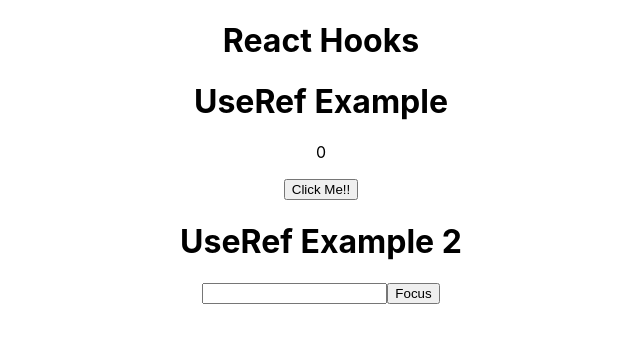
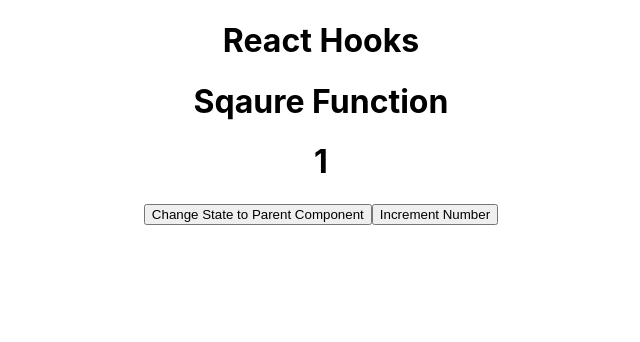
Before and after one commit to alok7023/ReactHooks, a React (Create React App) app: page / in a window 1280 px wide. Shown: the top 342 px of the page, without its empty margins (319-959 px from the left). Built offline with nearby package versions, Linux system fonts and the light colour scheme.

Commit message:
useMemo Implementation Done

```diff
--- a/src/App.js
+++ b/src/App.js
@@ -1,14 +1,16 @@
 
 import './App.css';
-import UseRef from './useRef/useRef1';
-import UseRef2 from './useRef/useRef2';
+import UseMemo from './useMemo/useMemo';
+// import UseRef from './useRef/useRef1';
+// import UseRef2 from './useRef/useRef2';
 
 function App() {
   return (
     <div className="App">
       <h1>React Hooks</h1>
-      <UseRef/>
-      <UseRef2/>
+      {/* <UseRef/>
+      <UseRef2/> */}
+      <UseMemo/>
     </div>
   );
 }
--- /dev/null
+++ b/src/useMemo/squareComponent.js
@@ -0,0 +1,20 @@
+import React, { useMemo } from "react";
+
+function SquareComponent({ input }) {
+  const square = (val) => {
+    console.log(val);
+    return val * val;
+  };
+  console.log("component Re-render");
+// const squareValue = square(input);
+  const squareValue = useMemo(() => square(input), [input]);
+  return (
+    <>
+      <h1>Sqaure Function</h1>
+      <h1>{squareValue}</h1>
+    </>
+  );
+}
+
+// export default SquareComponent;
+export default React.memo(SquareComponent);
--- /dev/null
+++ b/src/useMemo/useMemo.js
@@ -0,0 +1,20 @@
+import React, { useState } from "react";
+import SquareComponent from "./squareComponent";
+
+export default function UseMemo() {
+  const [state, setState] = useState(false);
+  const [number, setNumber] = useState(1);
+
+  const handleInput = () => {
+    setNumber(number + 1);
+  };
+  return (
+    <>
+      <SquareComponent input={number} />
+      <button onClick={() => setState(!state)}>
+        Change State to Parent Component
+      </button>
+      <button onClick={handleInput}>Increment Number</button>
+    </>
+  );
+}
```
